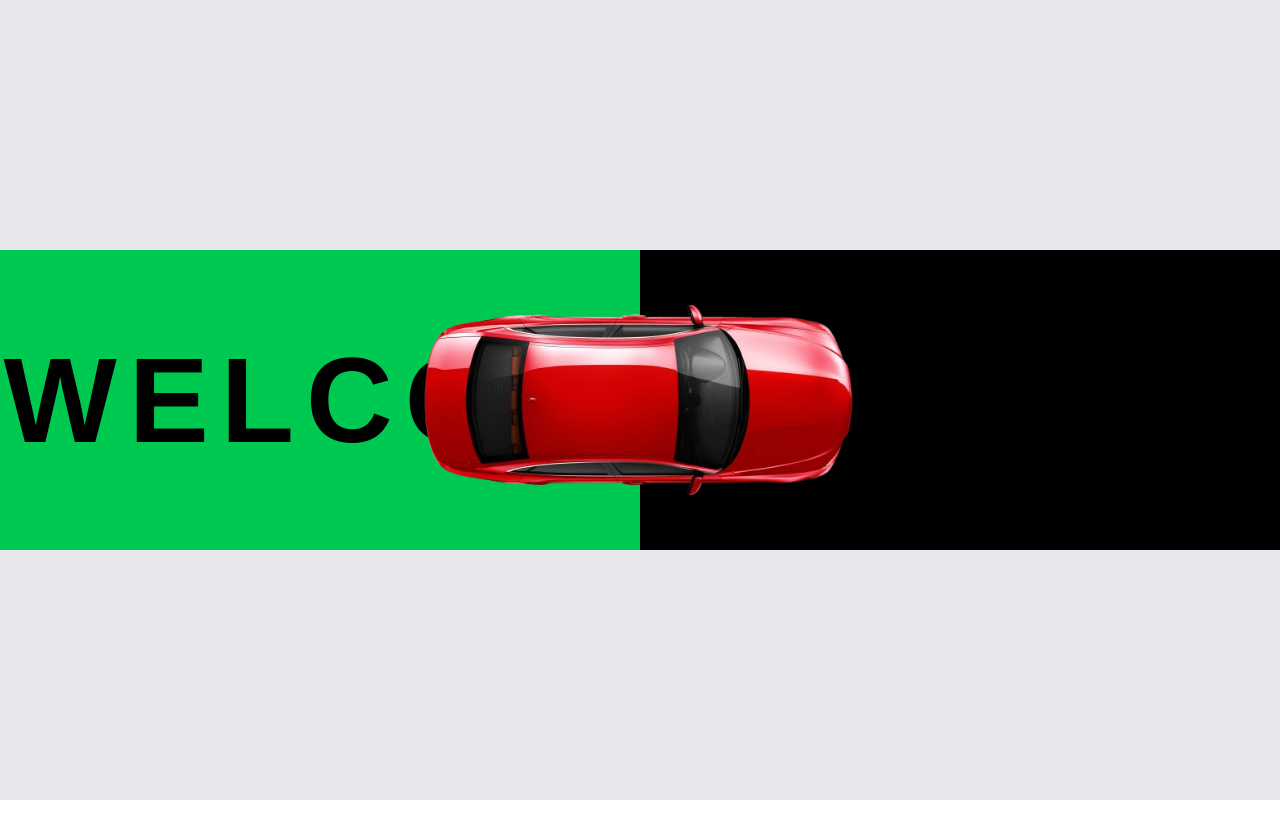
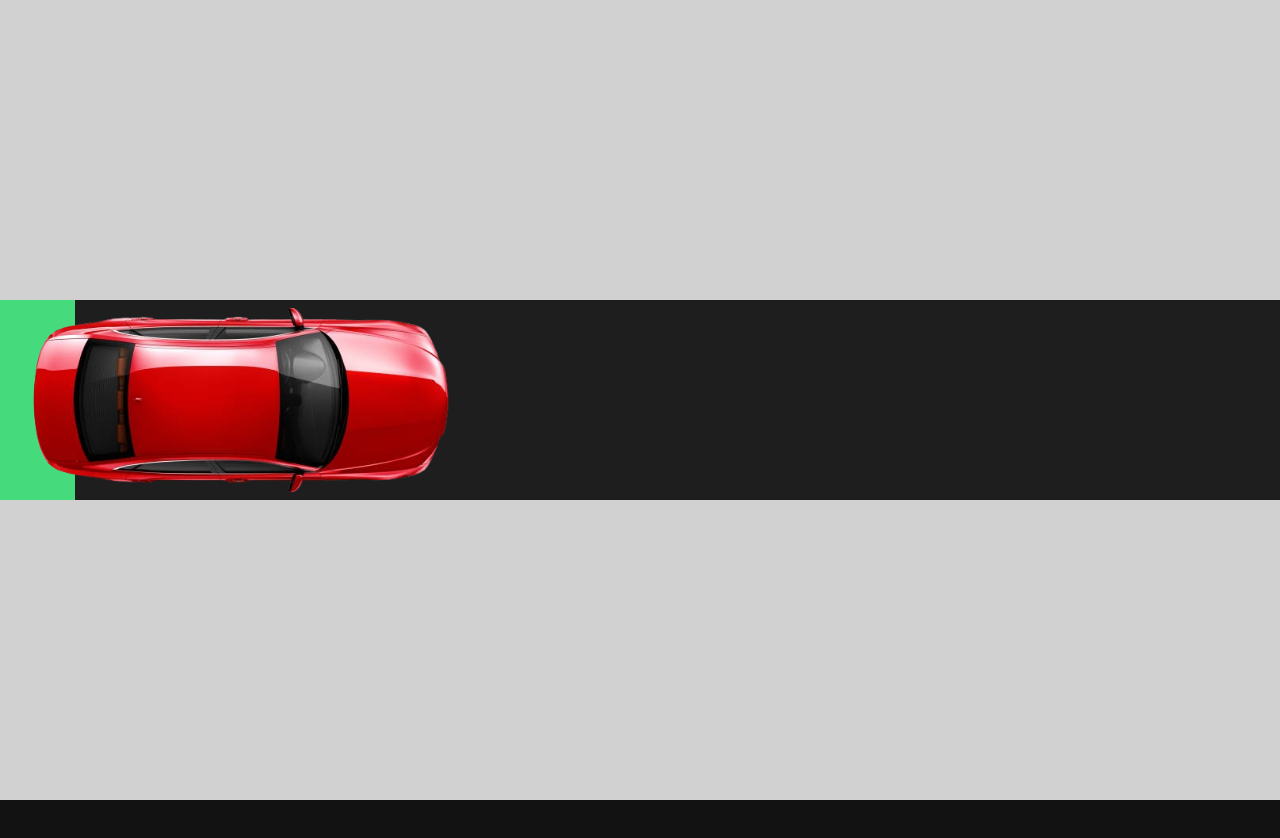
Before and after one commit to Sakshiingle/scroll-hero-animation, a Next.js app: page / in a window 1280 px wide. Shown: the top 838 px of the page. Before the commit the page ends 800 px from the top, so only its background shows below. Built offline with nearby package versions, Linux system fonts and the light colour scheme.

Commit message:
Implemented GSAP scroll hero with car animation, trail sync, letter reveal, and staggered impact boxes

```diff
--- a/app/page.tsx
+++ b/app/page.tsx
@@ -1,34 +1,146 @@
-export default function Home() {
+"use client";
+
+import React, { useRef } from "react";
+import Image from "next/image";
+import gsap from "gsap";
+import { ScrollTrigger } from "gsap/ScrollTrigger";
+import { useGSAP } from "@gsap/react";
+
+if (typeof window !== "undefined") {
+  gsap.registerPlugin(ScrollTrigger);
+}
+
+export default function ScrollCarHero() {
+  const container = useRef<HTMLDivElement>(null);
+  const carRef = useRef<HTMLImageElement>(null);
+  const trailRef = useRef<HTMLDivElement>(null);
+
+  useGSAP(
+    () => {
+      const letters = gsap.utils.toArray<HTMLElement>(".value-letter");
+      const car = carRef.current;
+      const trail = trailRef.current;
+
+      if (!car || !trail) return;
+
+      const carWidth = 150;
+      const endX = window.innerWidth - carWidth;
+
+      const tl = gsap.timeline({
+        scrollTrigger: {
+          trigger: ".section",
+          start: "top top",
+          end: "+=200%",
+          scrub: 0.5, // Smoother scrub
+          pin: ".track",
+          invalidateOnRefresh: true,
+        },
+      });
+
+      tl.to(car, {
+        x: endX,
+        ease: "none",
+        onUpdate: function () {
+          const currentX = gsap.getProperty(car, "x") as number;
+          const carCenterX = currentX + carWidth / 2;
+
+          // Reveal letters as car passes - uses getBoundingClientRect for accuracy
+          letters.forEach((letter) => {
+            const letterPos = letter.getBoundingClientRect().left;
+            if (carCenterX >= letterPos) {
+              gsap.to(letter, { opacity: 1, duration: 0.1, overwrite: "auto" });
+            } else {
+              gsap.to(letter, { opacity: 0, duration: 0.1, overwrite: "auto" });
+            }
+          });
+
+          gsap.set(trail, { width: carCenterX });
+        },
+      });
+
+      // Box Reveal Logic - Adjusted to match the visual timing of the car
+      const boxConfigs = [
+        { id: "#box1", trigger: 0.2 },
+        { id: "#box2", trigger: 0.3 },
+        { id: "#box3", trigger: 0.4 },
+        { id: "#box4", trigger: 0.6 },
+      ];
+
+      boxConfigs.forEach((config) => {
+        gsap.to(config.id, {
+          scrollTrigger: {
+            trigger: ".section",
+            start: `top+=${config.trigger * 100}% top`,
+            end: `top+=${(config.trigger + 0.1) * 100}% top`,
+            scrub: true,
+          },
+          opacity: 1,
+          scale: 1,
+          y: 0,
+        });
+      });
+    },
+    { scope: container }
+  );
+
   return (
-    <main className="w-full min-h-screen bg-gray-200 flex flex-col items-center justify-center">
+    <main ref={container} className="bg-[#121212] overflow-x-hidden select-none">
+      <div className="section h-[300vh] relative">
+        <div className="track sticky top-0 h-screen w-full flex items-center justify-center bg-[#d1d1d1] overflow-hidden">
 
-      {/* ROAD STRIP */}
-      <section className="relative w-full h-75 overflow-hidden">
+          {/* Main Road Container */}
+          <div className="road relative w-full h-50 bg-[#1e1e1e] flex items-center" id="road">
+            {/* Trail Layer */}
+            <div ref={trailRef} className="trail absolute top-0 left-0 h-full bg-[#45db7d] z-1 w-0" />
 
-  {/* Background Split */}
-  <div className="absolute inset-0 flex">
-    <div className="w-1/2 bg-green-500"></div>
-    <div className="w-1/2 bg-black"></div>
-  </div>
+            {/* Centered Headline */}
+            <div className="absolute inset-0 flex items-center justify-center z-5 pointer-events-none">
+              <h1 className="flex gap-4 text-[7vw] font-black tracking-tighter">
+                {"WELCOME ITZFIZ ".split("").map((char, i) => (
+                  <span key={i} className="value-letter text-[#111] opacity-0 inline-block min-w-[0.5ch]">
+                    {char === " " ? "\u00A0" : char}
+                  </span>
+                ))}
+              </h1>
+            </div>
 
-  {/* Big Text */}
-  <div className="absolute inset-0 flex items-center justify-center z-10">
-    <h1 className="text-[120px] font-extrabold text-black tracking-widest">
-      WELCOME ITZFIZZ
-    </h1>
-  </div>
+            {/* Car */}
+            <Image
+              ref={carRef}
+              src="/car.png"
+              alt="car"
+              width={600}
+              height={400}
+              className="car absolute  left-[-20] z-20 h-[130%] w-auto object-contain pointer-events-none"
+              priority
+            />
+          </div>
 
-  {/* Car Image */}
-  <div className="absolute inset-0 flex items-center justify-center z-20">
-    <img
-      src="/car.png"
-      alt="car"
-      className="w-125"
-    />
-  </div>
+          {/* Impact Boxes - Aligned as per screenshots */}
+          {/* Top Row */}
+          <div id="box1" className="text-box opacity-0 scale-90 translate-y-0 absolute top-[8%] left-[45%] bg-[#def54f] text-[#111] p-6 rounded-2xl flex flex-col z-20 shadow-xl min-w-62.5">
+            <span className="text-6xl font-bold leading-none">58%</span>
+            <p className="text-sm mt-2 font-medium">Increase in pick up point use</p>
+          </div>
 
-</section>
+          <div id="box3" className="text-box opacity-0 scale-90 translate-y-0 absolute top-[8%] right-[8%] bg-[#333] text-white p-6 rounded-2xl flex flex-col z-20 shadow-xl min-w-62.5">
+            <span className="text-6xl font-bold leading-none">27%</span>
+            <p className="text-sm mt-2 font-medium">Increase in pick up point use</p>
+          </div>
 
+          {/* Bottom Row */}
+          <div id="box2" className="text-box opacity-0 scale-90 translate-y-0 absolute bottom-[8%] left-[40%] bg-[#6ac9ff] text-[#111] p-6 rounded-2xl flex flex-col z-20 shadow-xl min-w-62.5">
+            <span className="text-6xl font-bold leading-none">23%</span>
+            <p className="text-sm mt-2 font-medium">Decreased in customer phone calls</p>
+          </div>
+
+          <div id="box4" className="text-box opacity-0 scale-90 translate-y-0 absolute bottom-[8%] right-[5%] bg-[#fa7328] text-[#111] p-6 rounded-2xl flex flex-col z-20 shadow-xl min-w-62.5">
+            <span className="text-6xl font-bold leading-none">40%</span>
+            <p className="text-sm mt-2 font-medium">Decreased in customer phone calls</p>
+          </div>
+
+        </div>
+      </div>
     </main>
   );
 }
```
